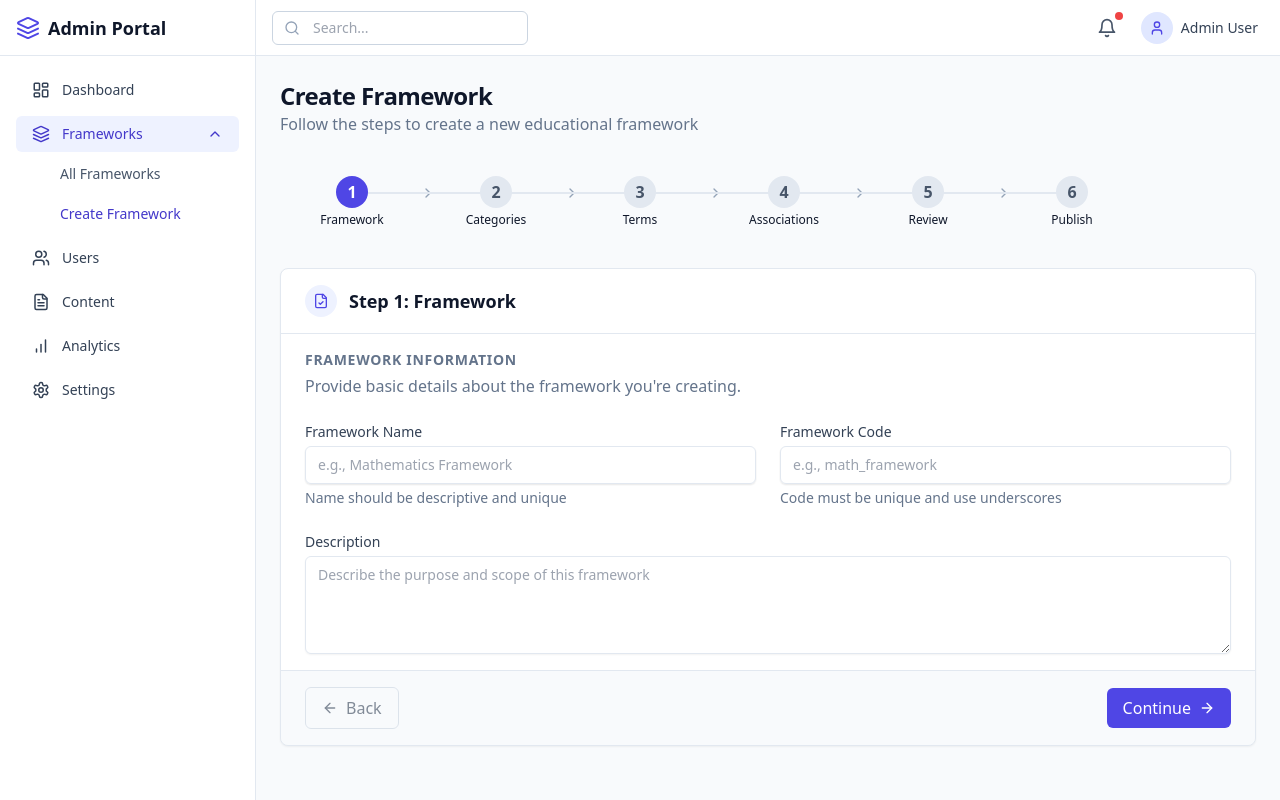
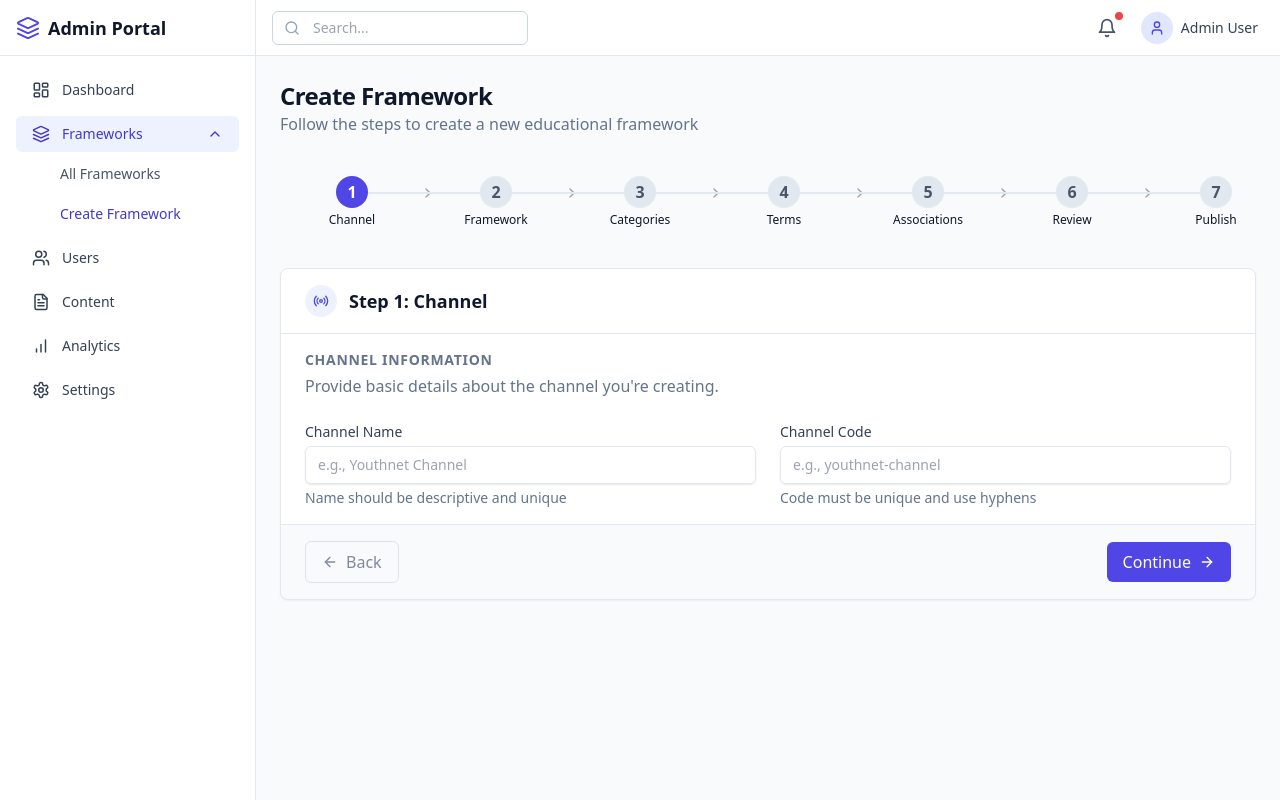
Before and after one commit to akash0708/automated-framework-creator, a React (Vite) app: page /frameworks/create in a window 1280 px wide. Built offline with nearby package versions, Linux system fonts and the light colour scheme.

Commit message:
channel creation step added

```diff
--- a/src/App.tsx
+++ b/src/App.tsx
@@ -1,4 +1,3 @@
-import React from 'react';
 import { Routes, Route, Navigate } from 'react-router-dom';
 import PageLayout from './components/layout/PageLayout';
 import Dashboard from './pages/Dashboard';
--- a/src/pages/frameworks/CreateFramework.tsx
+++ b/src/pages/frameworks/CreateFramework.tsx
@@ -9,11 +9,13 @@ import {
   ListTree,
   Edit3,
   Eye,
-  Send
+  Send,
+  Radio
 } from 'lucide-react';
 import Button from '../../components/ui/Button';
 import { Card, CardContent, CardFooter, CardHeader, CardTitle } from '../../components/ui/Card';
 import { FrameworkFormData, Category, Term } from '../../types/framework';
+import StepChannel from './steps/StepChannel';
 import StepFramework from './steps/StepFramework';
 import StepCategories from './steps/StepCategories';
 import StepTerms from './steps/StepTerms';
@@ -24,6 +26,10 @@ import { simulateApiCall } from '../../lib/utils';
 import { useNavigate } from 'react-router-dom';
 
 const INITIAL_FORM_DATA: FrameworkFormData = {
+  channel: {
+    name: '',
+    code: ''
+  },
   framework: {
     name: '',
     code: '',
@@ -36,12 +42,13 @@ const INITIAL_FORM_DATA: FrameworkFormData = {
 };
 
 const steps = [
-  { number: 1, title: 'Framework', icon: <FileCheck size={16} /> },
-  { number: 2, title: 'Categories', icon: <ListPlus size={16} /> },
-  { number: 3, title: 'Terms', icon: <ListTree size={16} /> },
-  { number: 4, title: 'Associations', icon: <Edit3 size={16} /> },
-  { number: 5, title: 'Review', icon: <Eye size={16} /> },
-  { number: 6, title: 'Publish', icon: <Send size={16} /> }
+  { number: 1, title: 'Channel', icon: <Radio size={16} /> },
+  { number: 2, title: 'Framework', icon: <FileCheck size={16} /> },
+  { number: 3, title: 'Categories', icon: <ListPlus size={16} /> },
+  { number: 4, title: 'Terms', icon: <ListTree size={16} /> },
+  { number: 5, title: 'Associations', icon: <Edit3 size={16} /> },
+  { number: 6, title: 'Review', icon: <Eye size={16} /> },
+  { number: 7, title: 'Publish', icon: <Send size={16} /> }
 ];
 
 const CreateFramework: React.FC = () => {
@@ -56,11 +63,16 @@ const CreateFramework: React.FC = () => {
       // Simulate API call based on current step
       switch(formData.step) {
         case 1:
+          await simulateApiCall('/channel/v1/create', 'POST', {
+            request: { channel: formData.channel }
+          });
+          break;
+        case 2:
           await simulateApiCall('/framework/v1/create', 'POST', {
             request: { framework: formData.framework }
           });
           break;
-        case 2:
+        case 3:
           if (formData.categories.length > 0) {
             for (const category of formData.categories) {
               await simulateApiCall('/framework/v1/category/create', 'POST', {
@@ -69,16 +81,16 @@ const CreateFramework: React.FC = () => {
             }
           }
           break;
-        case 3:
+        case 4:
           // Term creation would happen here
           break;
-        case 4:
+        case 5:
           // Associations would be updated here
           break;
-        case 5:
+        case 6:
           // Nothing to submit on review step
           break;
-        case 6:
+        case 7:
           await simulateApiCall('/framework/v1/publish', 'POST', {});
           // After successful publish, redirect to frameworks list
           navigate('/frameworks');
@@ -146,7 +158,7 @@ const CreateFramework: React.FC = () => {
   const updateTermAssociations = (
     categoryIndex: number,
     termIndex: number,
-    associationsWith: string[]
+    associationsWith: Array<{ identifier: string }>
   ) => {
     setFormData(prev => {
       const updatedCategories = [...prev.categories];
@@ -155,7 +167,7 @@ const CreateFramework: React.FC = () => {
       if (terms[termIndex]) {
         terms[termIndex] = {
           ...terms[termIndex],
-          associationsWith
+          associationsWith: associationsWith.map(assoc => assoc.identifier)
         };
       }
 
@@ -164,6 +176,13 @@ const CreateFramework: React.FC = () => {
         categories: updatedCategories
       };
     });
+  };
+
+  const updateChannelData = (channelData: { name: string; code: string }) => {
+    setFormData(prev => ({
+      ...prev,
+      channel: channelData
+    }));
   };
 
   return (
@@ -216,13 +235,20 @@ const CreateFramework: React.FC = () => {
 
         <CardContent>
           {formData.step === 1 && (
+            <StepChannel
+              channelData={formData.channel}
+              updateChannelData={updateChannelData}
+            />
+          )}
+
+          {formData.step === 2 && (
             <StepFramework
               frameworkData={formData.framework}
               updateFrameworkData={updateFrameworkData}
             />
           )}
 
-          {formData.step === 2 && (
+          {formData.step === 3 && (
             <StepCategories
               categories={formData.categories}
               updateCategories={updateCategories}
@@ -230,27 +256,27 @@ const CreateFramework: React.FC = () => {
             />
           )}
 
-          {formData.step === 3 && (
+          {formData.step === 4 && (
             <StepTerms
               categories={formData.categories}
               addTermToCategory={addTermToCategory}
             />
           )}
 
-          {formData.step === 4 && (
+          {formData.step === 5 && (
             <StepAssociations
               categories={formData.categories}
               updateTermAssociations={updateTermAssociations}
             />
           )}
 
-          {formData.step === 5 && (
+          {formData.step === 6 && (
             <StepReview
               formData={formData}
             />
           )}
 
-          {formData.step === 6 && (
+          {formData.step === 7 && (
             <StepPublish
               formData={formData}
             />
--- a/src/pages/frameworks/steps/StepAssociations.tsx
+++ b/src/pages/frameworks/steps/StepAssociations.tsx
@@ -10,7 +10,7 @@ interface StepAssociationsProps {
   updateTermAssociations: (
     categoryIndex: number,
     termIndex: number,
-    associationsWith: string[]
+    associationsWith: Array<{ identifier: string }>
   ) => void;
 }
 
@@ -22,7 +22,7 @@ const StepAssociations: React.FC<StepAssociationsProps> = ({
     categories.length > 0 ? 0 : null
   );
   const [selectedTermIndex, setSelectedTermIndex] = useState<number | null>(null);
-  const [selectedAssociations, setSelectedAssociations] = useState<string[]>([]);
+  const [selectedAssociations, setSelectedAssociations] = useState<Array<{ identifier: string }>>([]);
   const [error, setError] = useState('');
 
   const handleCategoryChange = (value: string) => {
@@ -41,7 +41,8 @@ const StepAssociations: React.FC<StepAssociationsProps> = ({
       const category = categories[selectedCategoryIndex];
       const term = category.terms?.[index];
       if (term && term.associationsWith) {
-        setSelectedAssociations(term.associationsWith);
+        // Transform string array to required format
+        setSelectedAssociations(term.associationsWith.map(id => ({ identifier: id })));
       } else {
         setSelectedAssociations([]);
       }
@@ -50,10 +51,11 @@ const StepAssociations: React.FC<StepAssociationsProps> = ({
 
   const handleAssociationToggle = (termId: string) => {
     setSelectedAssociations(prev => {
-      if (prev.includes(termId)) {
-        return prev.filter(id => id !== termId);
+      const identifier = { identifier: termId };
+      if (prev.some(assoc => assoc.identifier === termId)) {
+        return prev.filter(assoc => assoc.identifier !== termId);
       } else {
-        return [...prev, termId];
+        return [...prev, identifier];
       }
     });
   };
@@ -163,7 +165,7 @@ const StepAssociations: React.FC<StepAssociationsProps> = ({
                         type="checkbox"
                         id={`term-${index}`}
                         className="h-4 w-4 rounded border-gray-300 text-indigo-600 focus:ring-indigo-500"
-                        checked={selectedAssociations.includes(item.id)}
+                        checked={selectedAssociations.some(assoc => assoc.identifier === item.id)}
                         onChange={() => handleAssociationToggle(item.id)}
                       />
                       <label htmlFor={`term-${index}`} className="ml-2 block text-sm text-gray-900">
@@ -185,8 +187,8 @@ const StepAssociations: React.FC<StepAssociationsProps> = ({
                   <CardContent className="p-4">
                     <h4 className="font-medium mb-2">Current Associations</h4>
                     <div className="flex flex-wrap gap-2">
-                      {selectedAssociations.map((assocId, index) => {
-                        const [categoryCode, termCode] = assocId.split(':');
+                      {selectedAssociations.map((assoc, index) => {
+                        const [categoryCode, termCode] = assoc.identifier.split(':');
                         const matchedItem = otherTerms.find(
                           item => item.category.code === categoryCode && item.term.code === termCode
                         );
--- /dev/null
+++ b/src/pages/frameworks/steps/StepChannel.tsx
@@ -0,0 +1,47 @@
+import React from 'react';
+import Input from '../../../components/ui/Input';
+
+interface StepChannelProps {
+  channelData: {
+    name: string;
+    code: string;
+  };
+  updateChannelData: (data: { name: string; code: string }) => void;
+}
+
+const StepChannel: React.FC<StepChannelProps> = ({ channelData, updateChannelData }) => {
+  return (
+    <div className="space-y-6 animate-slide-in">
+      <div className="mb-6">
+        <h3 className="text-sm font-semibold text-muted-foreground uppercase tracking-wider">
+          Channel Information
+        </h3>
+        <p className="text-muted-foreground mt-1">
+          Provide basic details about the channel you're creating.
+        </p>
+      </div>
+
+      <div className="grid gap-6 sm:grid-cols-2">
+        <Input
+          label="Channel Name"
+          value={channelData.name}
+          onChange={(e) => updateChannelData({ ...channelData, name: e.target.value })}
+          placeholder="e.g., Youthnet Channel"
+          hint="Name should be descriptive and unique"
+          required
+        />
+
+        <Input
+          label="Channel Code"
+          value={channelData.code}
+          onChange={(e) => updateChannelData({ ...channelData, code: e.target.value })}
+          placeholder="e.g., youthnet-channel"
+          hint="Code must be unique and use hyphens"
+          required
+        />
+      </div>
+    </div>
+  );
+};
+
+export default StepChannel;
--- a/src/types/framework.ts
+++ b/src/types/framework.ts
@@ -33,9 +33,17 @@ export interface Term {
 }
 
 export interface FrameworkFormData {
-  framework: Framework;
+  channel: {
+    name: string;
+    code: string;
+  };
+  framework: {
+    name: string;
+    code: string;
+    channels: Array<{ identifier: string }>;
+    description: string;
+    status: 'draft' | 'published';
+  };
   categories: Category[];
   step: number;
-  currentCategory?: Category;
-  currentTerm?: Term;
 }
```
